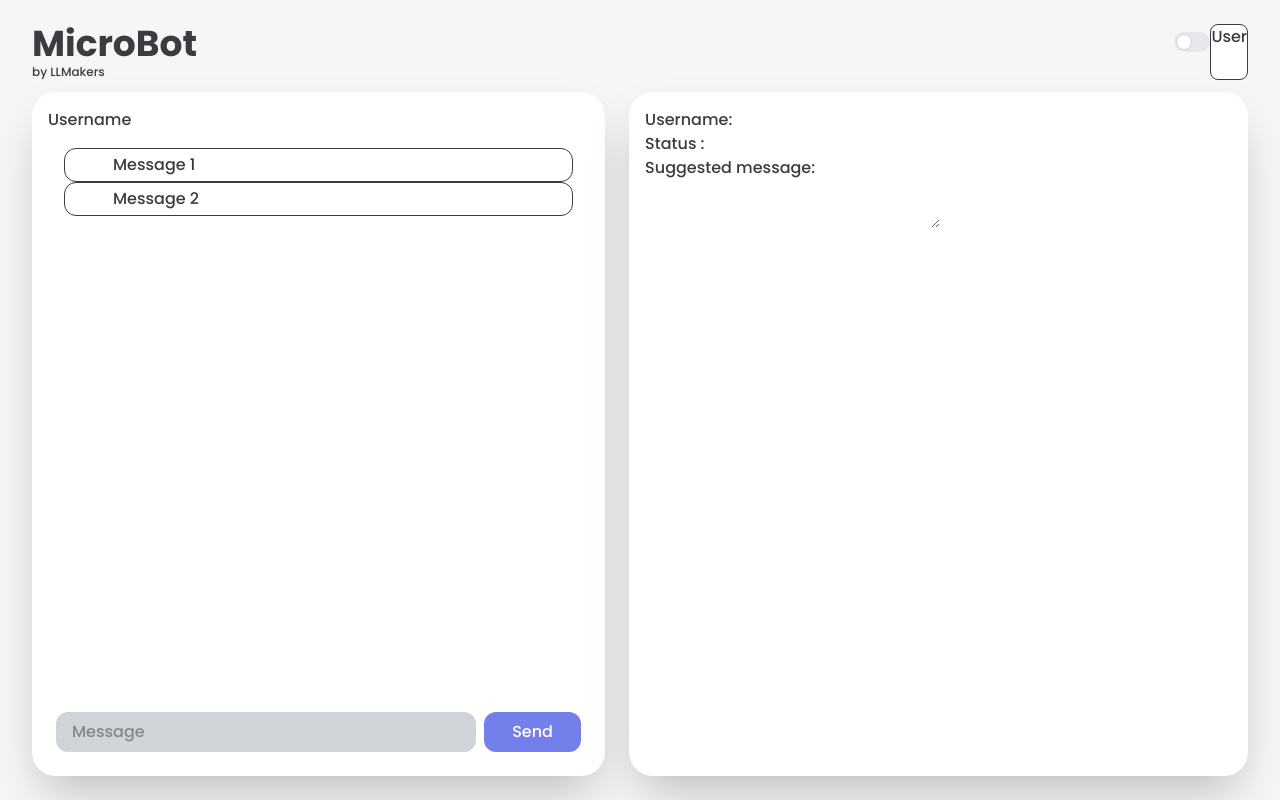
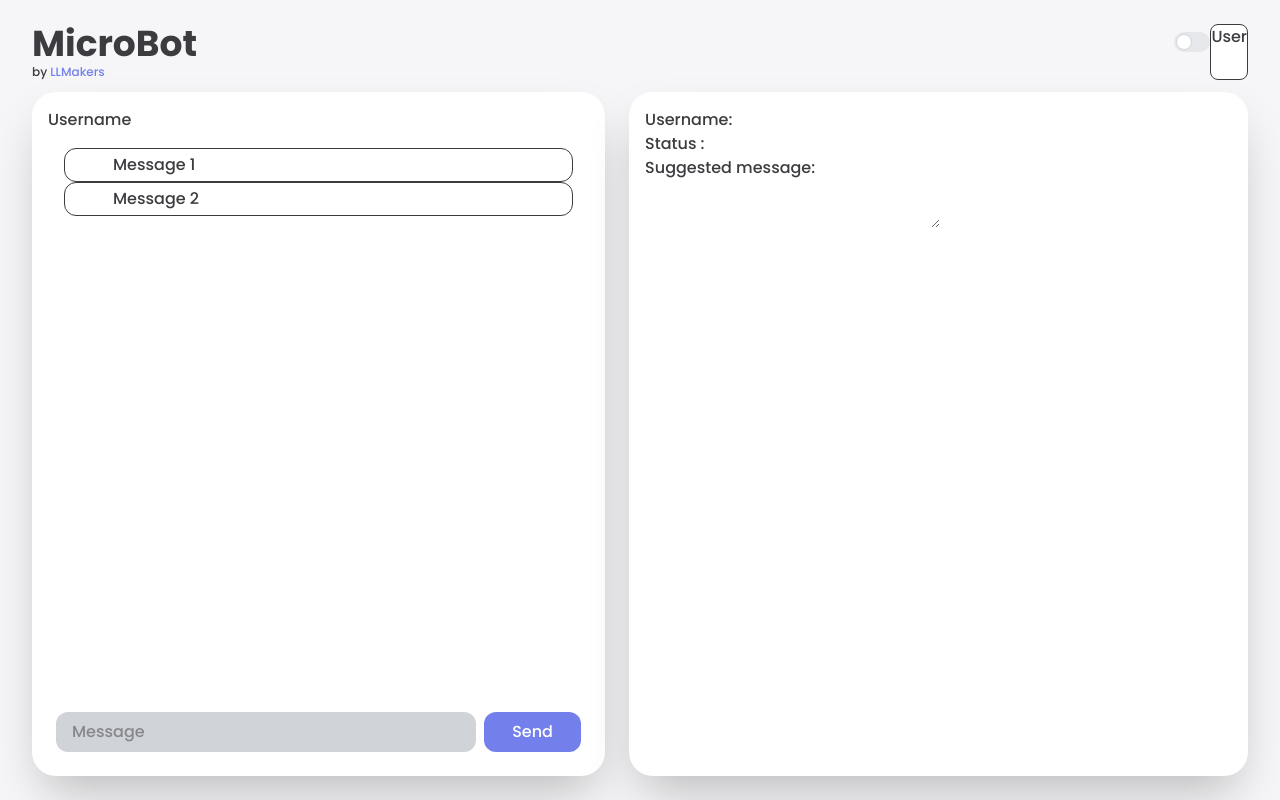
Before and after one commit to xmatheusgc/MicroBot-Hackathon-Mundiale, a React (Vite) app in the folder frontend/: page / in a window 1280 px wide. Built offline with nearby package versions, Linux system fonts and the light colour scheme.

Commit message:
first commit

```diff
--- a/frontend/src/components/NavBar.jsx
+++ b/frontend/src/components/NavBar.jsx
@@ -6,7 +6,7 @@ export default function NavBar({theme, toggleTheme}) {
     <nav className='flex justify-between'>
       <div>
         <h1 className='font-bold text-4xl'>MicroBot</h1>
-        <p className='text-xs'>by LLMakers</p>
+        <p className='text-xs'>by <a href="" className='text-purple'>LLMakers</a></p>
       </div>
       <div className='flex'>
         <label className="inline-flex items-center mb-5 cursor-pointer">
```
